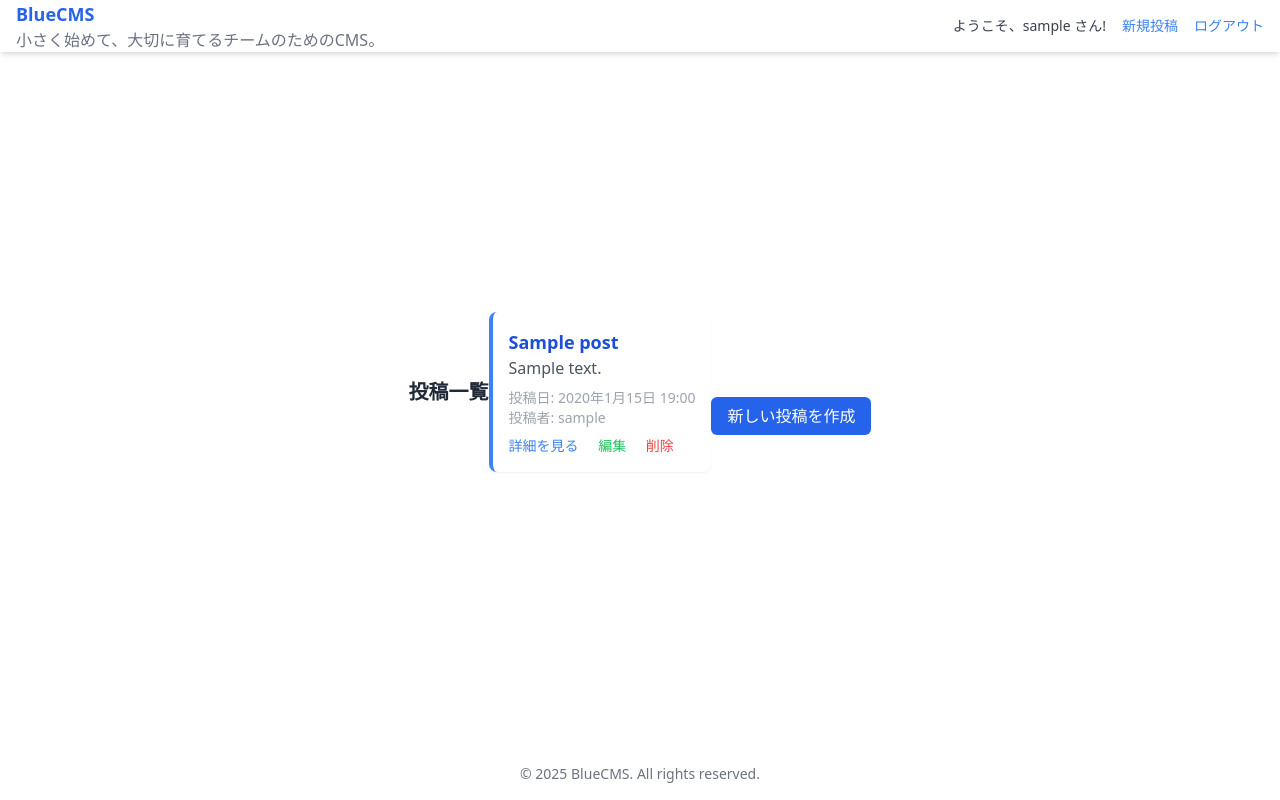
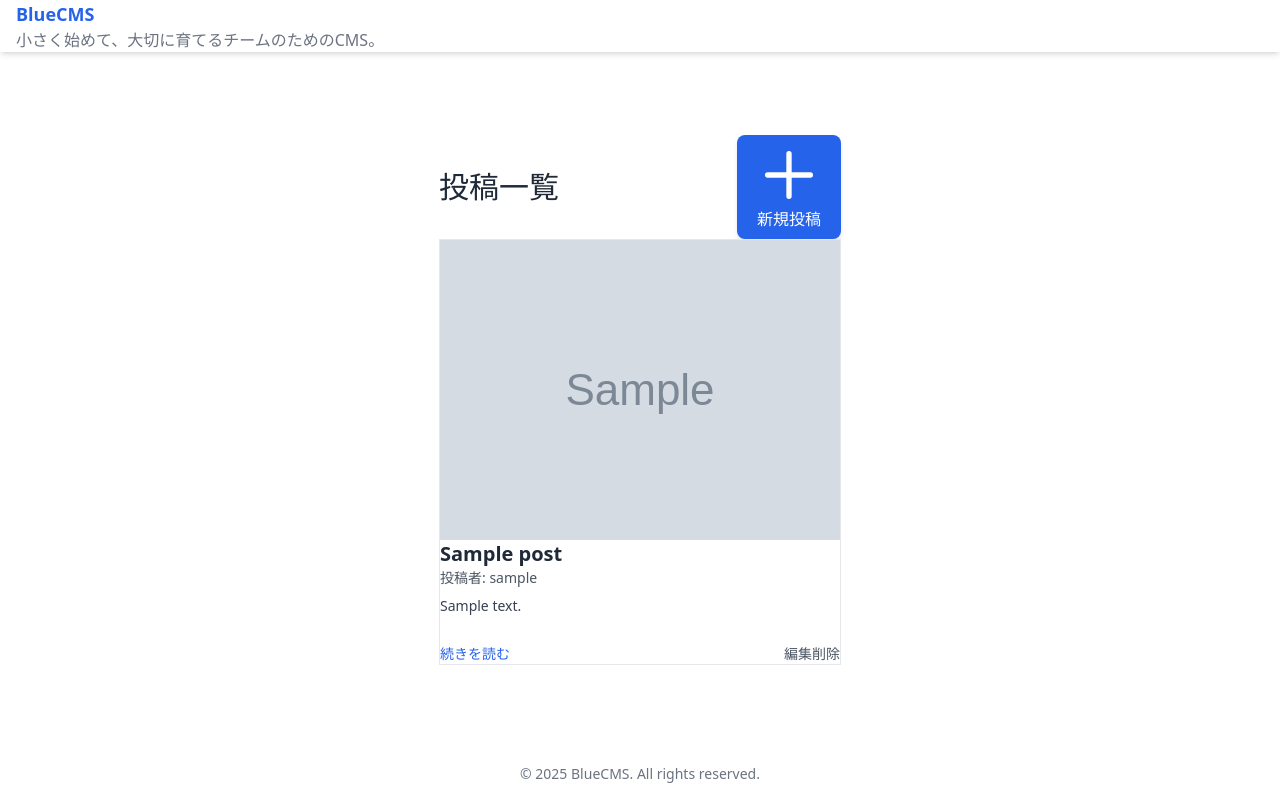
Before and after one commit to Riku-AItech/cms_django, a Django app: page /posts/ in a window 1280 px wide. Run offline with Django 5.2, Linux system fonts and the light colour scheme; a user stored in the database is signed in; tables that the repository leaves empty hold one stand-in row (values such as "Sample post"); grey boxes marked "Sample" are stand-in pictures.

Commit message:
post_list

```diff
--- a/blog/templates/blog/post_list.html
+++ b/blog/templates/blog/post_list.html
@@ -1,35 +1,55 @@
 {% extends "base.html" %}
+{% load static %}
 
-{% block title %}投稿一覧{% endblock %}
+{% block title %}投稿一覧 | BlueCMS{% endblock %}
 
 {% block content %}
-<h2 class="text-xl font-semibold text-gray-800 mb-4">投稿一覧</h2>
+<section class="max-w-7xl mx-auto py-12 px-6">
+  <!-- ヘッダー -->
+  <div class="flex justify-between items-center mb-10">
+    <h1 class="text-3xl font-extrabold text-gray-800 tracking-tight">投稿一覧</h1>
+    <a href="{% url 'post_create' %}" class="inline-flex items-center gap-2 px-5 py-2 bg-blue-600 hover:bg-blue-700 text-white rounded-lg shadow-md transition">
+      <svg class="w-5 h-5" fill="none" stroke="currentColor" stroke-width="2" viewBox="0 0 24 24">
+        <path stroke-linecap="round" stroke-linejoin="round" d="M12 4v16m8-8H4"/>
+      </svg>
+      新規投稿
+    </a>
+  </div>
 
   {% if posts %}
+  <!-- 横スクロール対応のカードリスト -->
+  <div class="flex overflow-x-auto gap-6 pb-4 scrollbar-thin scrollbar-thumb-gray-300 scrollbar-track-transparent">
     {% for post in posts %}
-    <div class="bg-white shadow-sm rounded-lg p-4 mb-4 border-l-4 border-blue-500 hover:shadow-md transition">
-      <h3 class="text-lg font-bold text-blue-700">{{ post.title }}</h3>
-      <p class="text-gray-600 mb-2">{{ post.content }}</p>
-      <p class="text-sm text-gray-400">投稿日: {{ post.created_at|date:"Y年n月j日 H:i" }}</p>
-      <p class="text-sm text-gray-400">投稿者: {{ post.author.username }}</p>
-      <div class="mt-2 space-x-4 text-sm">
-        <a href="{% url 'post_detail' post.pk %}" class="text-blue-500 hover:underline">詳細を見る</a>
-        <a href="{% url 'post_edit' post.pk %}" class="text-green-500 hover:underline">編集</a>
-        <a href="{% url 'post_delete' post.pk %}" class="text-red-500 hover:underline">削除</a>
+    <article class="w-80 flex-shrink-0 bg-white rounded-2xl border border-gray-100 shadow-lg hover:shadow-xl hover:scale-[1.02] transition-transform duration-300 ease-in-out overflow-hidden flex flex-col justify-between">
+      {% if post.image %}
+      <a href="{% url 'post_detail' post.pk %}">
+        <img src="{{ post.image.url }}" alt="{{ post.title }}" class="w-full h-40 object-cover rounded-t-2xl">
+      </a>
+      {% endif %}
+      <div class="p-5 flex flex-col justify-between flex-grow">
+        <div class="mb-4">
+          <h2 class="text-xl font-semibold text-gray-800 leading-snug mb-1">
+            <a href="{% url 'post_detail' post.pk %}" class="hover:text-blue-600 transition">{{ post.title|truncatechars:40 }}</a>
+          </h2>
+          <p class="text-sm text-gray-600">投稿者: {{ post.author.username }}</p>
+          <p class="text-xs text-gray-400 mb-2">{{ post.created|date:"Y年m月d日 H:i" }}</p>
+          <p class="text-gray-700 text-sm leading-relaxed">{{ post.content|striptags|truncatechars:70 }}</p>
+        </div>
+        <div class="border-t pt-3 mt-auto flex justify-between items-center text-sm text-gray-600">
+          <a href="{% url 'post_detail' post.pk %}" class="text-blue-600 hover:underline">続きを読む</a>
+          <div class="flex gap-3">
+            <a href="{% url 'post_edit' post.pk %}" class="hover:text-green-600 transition">編集</a>
+            <form action="{% url 'post_delete' post.pk %}" method="post" class="inline">{% csrf_token %}
+              <button type="submit" onclick="return confirm('本当に削除しますか？')" class="hover:text-red-600 transition">削除</button>
+            </form>
           </div>
         </div>
+      </div>
+    </article>
     {% endfor %}
-{% else %}
-  <p class="text-gray-500">まだ投稿はありません。</p>
-{% endif %}
-
-{% if user.is_authenticated %}
-  <div class="mt-8">
-    <a href="{% url 'post_create' %}" class="bg-blue-600 hover:bg-blue-700 text-white font-medium py-2 px-4 rounded-md">
-      新しい投稿を作成
-    </a>
   </div>
   {% else %}
-<p class="mt-4 text-gray-600"><a href="{% url 'login' %}" class="text-blue-600 hover:underline">ログイン</a>してください。</p>
+    <p class="text-center text-gray-600 mt-8">まだ投稿がありません。</p>
   {% endif %}
-{% endblock %}
+</section>
+{% endblock content %}
--- a/blog/templates/registration/signup.html
+++ b/blog/templates/registration/signup.html
@@ -3,8 +3,8 @@
 {% block title %}アカウント登録{% endblock %}
 
 {% block content %}
-<div class="flex items-center justify-center min-h-[80vh]">
-  <div class="bg-white p-10 shadow-2xl rounded-xl w-full max-w-lg animate-fade-in transform hover:scale-[1.01] transition-all duration-300">
+<div class="flex items-center justify-center min-h-[60vh]">
+  <div class="bg-white p-10 shadow-2xl rounded-xl w-full max-w-lg animate-fade-in transform hover:scale-[1.01] transition-all duration-50">
     <h2 class="text-3xl font-bold mb-8 text-center text-blue-600">アカウント登録</h2>
 
     <form method="post" class="space-y-6">
@@ -34,7 +34,6 @@
         </button>
       </div>
     </form>
-
     {% if form.errors %}
     <div class="mt-6 p-4 bg-red-50 border border-red-100 text-red-600 text-sm rounded-lg">
       {% for field in form %}
@@ -47,7 +46,6 @@
       {% endfor %}
     </div>
     {% endif %}
-
     <div class="mt-6 text-center text-base text-gray-600">
       すでにアカウントをお持ちですか？
       <a href="{% url 'login' %}" class="text-blue-500 hover:text-blue-700 hover:underline">ログイン</a>
--- a/blog/urls.py
+++ b/blog/urls.py
@@ -1,7 +1,8 @@
 from django.urls import path
 from . import views
 from django.contrib.auth import views as auth_views
-
+from django.contrib import admin
+from django.urls import path, include
 
 urlpatterns = [
     path('posts/', views.post_list, name='post_list'),  # URL「/posts/」にアクセスしたらpost_list関数を実行
--- /dev/null
+++ b/cms_django/static/css/cusom.css
@@ -0,0 +1,6 @@
+.bg-wave-pattern {
+    background-image: url('/static/img/waves.svg');
+    background-repeat: no-repeat;
+    background-size: cover;
+    background-position: top center;
+  }
--- a/cms_django/urls.py
+++ b/cms_django/urls.py
@@ -29,8 +29,13 @@
     path('admin/', admin.site.urls),
     path('', include('blog.urls')),  # ← これで blog/urls.py を読み込む！
     path('accounts/login/', auth_views.LoginView.as_view(), name='login'),  # ✅ ログイン
-    path('accounts/logout/', auth_views.LogoutView.as_view(next_page='post_list'), name='logout'),  # ✅ ログアウト
+    path('accounts/logout/', auth_views.LogoutView.as_view(
+        next_page='login',
+        http_method_names=['post', 'get']
+    ), name='logout'),  # ログイン画面に遷移するよう修正
     path('accounts/signup/', signup_view, name='signup'),  # ✅ サインアップ
+    path('accounts/', include('django.contrib.auth.urls')),  # ← これ追加！
+    path('posts/', include('blog.urls')),  # ← Rikuのblogアプリ
 ]
 if settings.DEBUG:
     urlpatterns += static(settings.MEDIA_URL, document_root=settings.MEDIA_ROOT)
--- a/templates/base.html
+++ b/templates/base.html
@@ -6,6 +6,7 @@
   <meta name="viewport" content="width=device-width, initial-scale=1.0" />
   <title>{% block title %}BlueCMS{% endblock %}</title>
   <link href="{% static 'css/tailwind.css' %}" rel="stylesheet" />
+  <link href="{% static 'css/custom.css' %}" rel="stylesheet">
   <style>
     .login-background {
       background-image: url('{% static "img/bg.jpg" %}');
@@ -17,41 +18,24 @@
 </head>
 
 <body class="flex flex-col min-h-screen text-gray-800
-  {% if request.path == '/accounts/login/' or request.path == '/accounts/signup/' %}
+  {% if 'login' in request.path or 'signup' in request.path %}
     login-background
   {% endif %}">
 
   <!-- ✅ ヘッダー -->
   <header class="bg-white shadow-md border-b">
     <div class="max-w-6xl mx-auto px-4 py-3 flex justify-between items-center">
-      <!-- ロゴ＋コンセプト -->
       <div class="flex flex-col leading-tight">
         <span class="text-lg font-bold text-blue-600">BlueCMS</span>
         <span class="text-xs text-gray-500">小さく始めて、大切に育てるチームのためのCMS。</span>
-      </div>
-
-      <!-- ユーザー操作 -->
-      <div class="flex items-center space-x-4 text-sm">
-        {% if user.is_authenticated %}
-          <span class="text-gray-700">ようこそ、{{ user.username }} さん!</span>
-          <a href="{% url 'post_create' %}" class="text-blue-500 hover:underline">新規投稿</a>
-          <form method="post" action="{% url 'logout' %}">
-            {% csrf_token %}
-            <button type="submit" class="text-blue-500 hover:underline bg-transparent border-none cursor-pointer p-0">ログアウト</button>
-          </form>
-        {% else %}
-          <a href="{% url 'login' %}" class="text-blue-500 hover:underline">ログイン</a>
-        {% endif %}
       </div>
     </div>
   </header>
 
   <!-- ✅ メイン -->
-  {% block main %}
   <main class="flex-1 flex items-center justify-center px-4">
     {% block content %}{% endblock %}
   </main>
-  {% endblock %}
 
   <!-- ✅ フッター -->
   <footer class="bg-white border-t shadow-inner text-center py-4 text-sm text-gray-500">
```
Also changed, not shown: cms_django/static/img/waves.svg (added). Lines whose indentation alone changed are shown as unchanged.
